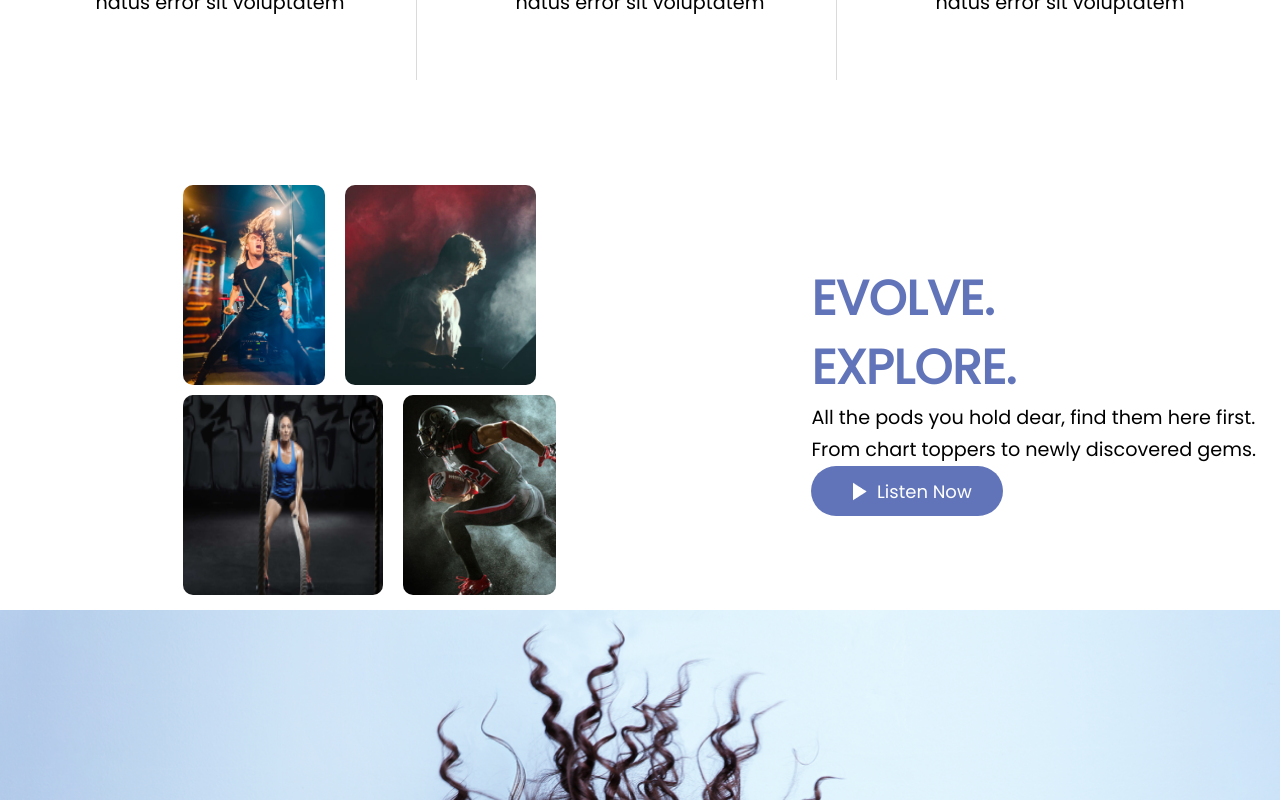
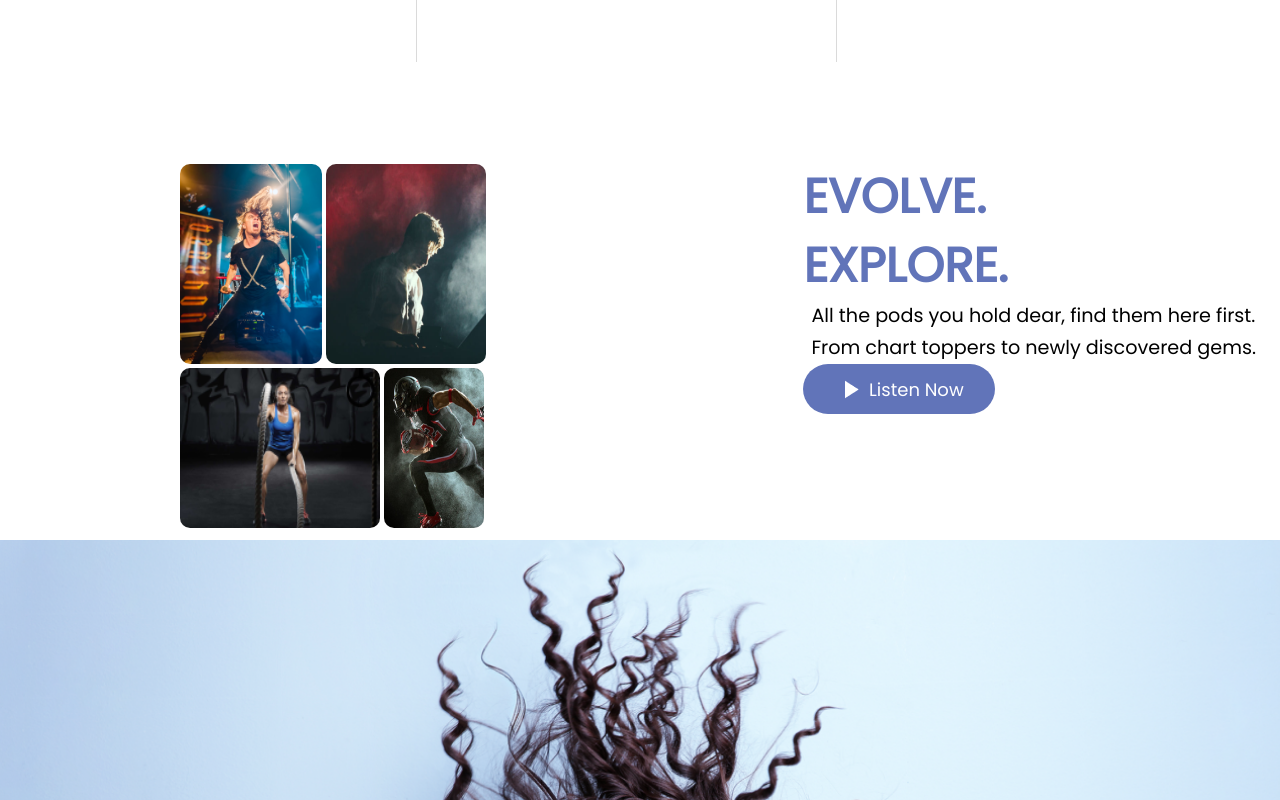
Before and after one commit to viswanathan-k-14/MaxeonWebsiteV2.0, a React (Create React App) app: page / in a window 1280 px wide. Shown: the part 1823-2623 px from the top of the page. Built offline with nearby package versions, Linux system fonts and the light colour scheme.

Commit message:
fixed some minor bugs

```diff
--- a/src/components/chat/ChatBox.css
+++ b/src/components/chat/ChatBox.css
@@ -11,6 +11,16 @@
   border-radius: 22px;
   background: var(--white);
   box-shadow: 0px 0px 10px 0px var(--black);
+  animation: chatMain 0.3s ease-in 1 forwards;
+}
+
+@keyframes chatMain {
+  0% {
+    opacity: 0;
+  }
+  100% {
+    opacity: 1;
+  }
 }
 
 .chat-lg {
@@ -97,6 +107,7 @@
   border-radius: 12px;
   color: var(--white);
   margin-bottom: 20px;
+  animation: chatMain 0.3s ease-in 1 forwards;
 }
 
 .message-wrapper:nth-child(even) {
@@ -108,6 +119,7 @@
   width: 70%;
   color: var(--black);
   margin-bottom: 20px;
+  animation: chatMain 0.3s ease-in 1 forwards;
 }
 
 .message {
@@ -172,10 +184,11 @@
   justify-content: center;
 }
 
-@media all and (max-width: 600px) {
+@media all and (min-width: 300px) and (max-width: 500px) {
   .chat-box-wrapper {
-    left: 38px;
+    left: 100 px;
     width: 300px;
+    padding-top: 10px;
   }
   .chat-box-wrapper.chat-lg {
     width: 350px;
@@ -210,6 +223,7 @@
   .chat-box-wrapper {
     left: 38px;
     width: 300px;
+    padding-top: 10px;
   }
   .chat-box-wrapper.chat-lg {
     width: 300px;
--- a/src/components/chat/ChatIcon.js
+++ b/src/components/chat/ChatIcon.js
@@ -3,7 +3,7 @@ import ChatImage from '../../images/chat.png';
 import './Chat.css';
 const ChatIcon = ({ chatOpen, Click }) => {
   return (
-    <div onClick={Click}>
+    <div onClick={Click} className='chat-icon-wrapper'>
       <img className='chat-icon' src={ChatImage} alt='' />
       <h3 className='chat-symbol'>{chatOpen ? <span>X</span> : 'm.'}</h3>
     </div>
--- a/src/components/modal/Modal.css
+++ b/src/components/modal/Modal.css
@@ -5,8 +5,23 @@
   width: 100vw;
   position: absolute;
   top: 0;
-  height: 100vh;
+  height: 200vh;
   overflow: none;
   background: rgba(63, 61, 61, 0.692);
   z-index: 90;
+  transition: top 1s ease-in;
+  animation: overlay 1s ease-in 1 forwards;
 }
+
+@keyframes overlay {
+  0% {
+    top: -200vh;
+  }
+  100% {
+    top: 0;
+  }
+}
+
+.modal-container.modal-close {
+  top: -200vh;
+}
--- a/src/components/navbar/NavBar.css
+++ b/src/components/navbar/NavBar.css
@@ -65,6 +65,14 @@
     flex-direction: column;
     align-items: center;
   }
+  @keyframes nav {
+    0% {
+      opacity: 0;
+    }
+    100% {
+      opacity: 1;
+    }
+  }
 
   .nav-menu {
     display: none;
@@ -72,11 +80,11 @@
   .nav-menu-active {
     display: flex;
     flex-direction: column;
-    transition: all 0.3s ease-in;
     align-items: center;
     justify-content: space-between;
     flex-direction: column;
     min-width: 450px;
+    animation: nav 0.3s ease-in 1 forwards;
   }
   .nav-menu-active li {
     text-align: center;
--- a/src/components/navbar/NavBar.jsx
+++ b/src/components/navbar/NavBar.jsx
@@ -23,6 +23,10 @@ const NavBar = () => {
 
   const handleToggle = (e) => {
     setToggle(!toggle);
+  };
+
+  const closeModal = (e) => {
+    setIsModalOpen(false);
   };
 
   return (
@@ -71,7 +75,7 @@ const NavBar = () => {
       </div>
       <Modal open={isModalOpen} toggle={() => setIsModalOpen(false)}>
         <Signup>
-          <button className='close' onClick={(e) => setIsModalOpen(false)}>
+          <button className='close' onClick={closeModal}>
             <i className='fa fa-times fa-3x'></i>
           </button>
         </Signup>
--- a/src/pages/Home.jsx
+++ b/src/pages/Home.jsx
@@ -20,6 +20,7 @@ const Home = () => {
         <ChatBox chatOpen={chatOpen} />
         <ChatIcon Click={() => setChatOpen(!chatOpen)} chatOpen={chatOpen} />
       </Hero>
+
       <div className='divider'></div>
       <InfoA />
       <div className='divider'></div>
--- a/src/templates/styles/InfoA.css
+++ b/src/templates/styles/InfoA.css
@@ -5,7 +5,7 @@
 
 .info-a-quote {
   display: flex;
-  padding: 50px 0px 0 50px;
+  /* padding: 50px 0px 0 50px; */
   align-items: center;
 }
 
@@ -54,6 +54,10 @@
     justify-content: space-between;
   }
 
+  .info-a-quote {
+    padding-left: 0px;
+  }
+
   .info-a-quote h1 {
     font-size: 3rem;
     line-height: 60px;
--- a/src/templates/styles/InfoD.css
+++ b/src/templates/styles/InfoD.css
@@ -1,6 +1,7 @@
 .info-d-wrapper {
   display: flex;
   justify-content: space-between;
+  align-items: flex-start;
   margin-bottom: 10px;
 }
 
@@ -13,13 +14,13 @@
 
 .image-container-1 {
   display: flex;
-  gap: 10px;
+
   width: 50%;
 }
 
 .image-container-2 {
   display: flex;
-  gap: 10px;
+
   width: 50%;
 }
 #people1,
@@ -27,15 +28,21 @@
   width: 400px;
   height: 200px;
   border-radius: 10px;
-  margin: 5px;
+  margin: 2px;
 }
 
 #people3,
 #people4 {
   width: 200px;
-  height: 200px;
+  height: 160px;
   border-radius: 10px;
-  margin: 5px;
+  margin: 2px;
+}
+#people2 {
+  width: 160px;
+}
+#people4 {
+  width: 100px;
 }
 
 .info-d-2 {
@@ -59,7 +66,7 @@
   font-size: 1.2rem;
   font-weight: 300;
   line-height: 32px;
-  letter-spacing: 0px;
+  margin-left: 0.5rem;
   text-align: left;
 }
 
@@ -97,6 +104,12 @@
     width: 100vw;
     align-items: center;
   }
+  #people1,
+  #people3,
+  #people4 {
+    width: 200px;
+    height: 200px;
+  }
 }
 
 @media all and (max-width: 600px) {
@@ -104,10 +117,16 @@
     width: 350px;
   }
   .image-group {
-    align-items: stretch;
+    align-items: flex-start;
   }
   .info-d-2 {
     width: 60%;
     align-items: flex-start;
   }
+  #people2 {
+    width: 160px;
+  }
+  #people4 {
+    width: 100px;
+  }
 }
--- a/src/templates/styles/InfoE.css
+++ b/src/templates/styles/InfoE.css
@@ -78,7 +78,7 @@
     height: 50%;
   }
   .rocket-image img {
-    width: 280px;
-    height: 280px;
+    width: 260px;
+    height: 260px;
   }
 }
```
